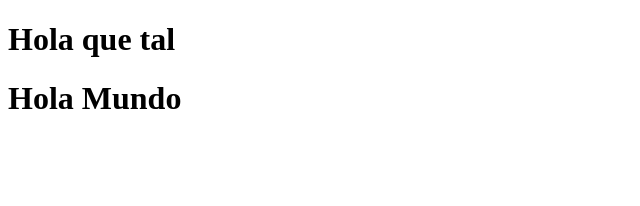
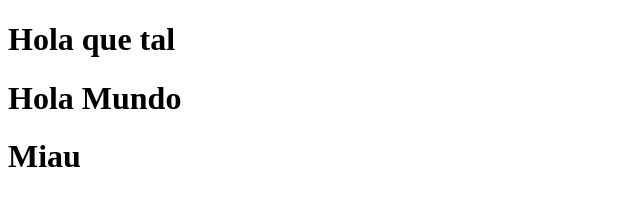
Before and after one commit to AlexiusOL/usando-git, a plain HTML site: page index.html in a window 1280 px wide. Shown: the whole page, without its empty margins (0-640 px from the left). Drawn offline with Linux system fonts and the light colour scheme.

Commit message:
Repare bug imaginario

```diff
--- a/index.html
+++ b/index.html
@@ -8,5 +8,6 @@
 <body>
     <h1>Hola que tal</h1>
     <h1>Hola Mundo</h1>
+    <h1>Miau</h1>
 </body>
 </html>
```
